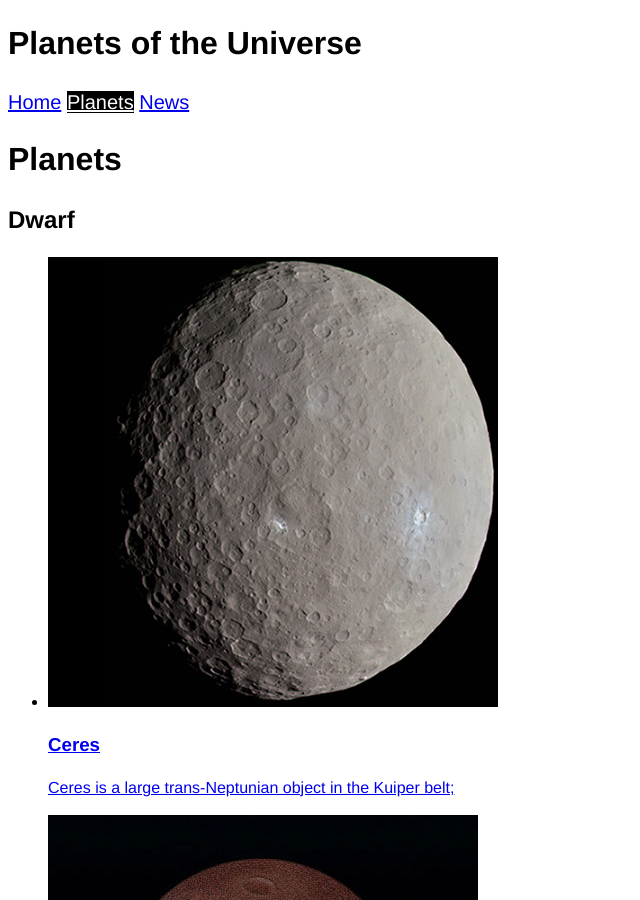
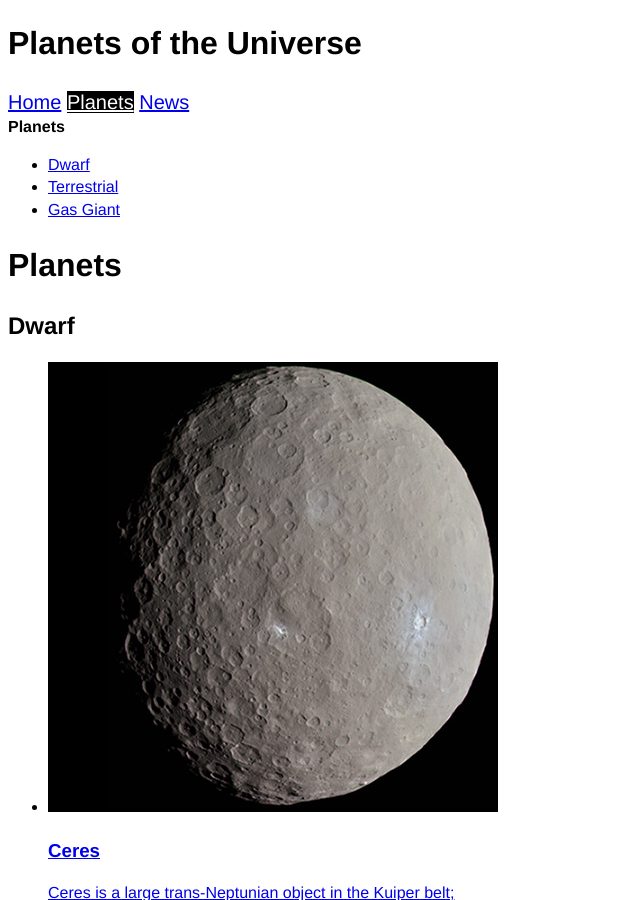
Before and after one commit to ricardo-valente/jekyll, a Jekyll site: the page built from planets/index.html, in a window 1280 px wide and 900 px high. Shown: the whole window, without its empty margins (0-640 px from the left). Built offline with Jekyll 4.4.1, drawn with Linux system fonts in a browser that asks for light colours; Markdown is read by kramdown in place of the engine named in the settings.

Commit message:
created planets layout & assigned to planet pages

```diff
--- a/_layouts/planet.html
+++ b/_layouts/planet.html
@@ -1,5 +1,5 @@
 ---
-layout: default
+layout: planets
 ---
 
 <h1>{{page.title}}</h1>
--- /dev/null
+++ b/_layouts/planets.html
@@ -0,0 +1,17 @@
+---
+layout: default
+---
+
+<strong>Planets</strong>
+
+<nav>
+<ul>
+	{% for planet in site.data.planet-types %}
+	<li>
+		<a href="{{site.baseurl}}/planets/{{planet.folder}}">{{planet.title}}</a>
+	</li>
+	{% endfor %}
+</ul>
+</nav>
+
+{{content}}
--- a/planets/dwarf/index.html
+++ b/planets/dwarf/index.html
@@ -1,5 +1,5 @@
 ---
-layout: default
+layout: planets
 ---
 
 <h1>Dwarf</h1>
--- a/planets/gas-giant/index.html
+++ b/planets/gas-giant/index.html
@@ -1,5 +1,5 @@
 ---
-layout: default
+layout: planets
 ---
 
 <h1>Gas Giant</h1>
--- a/planets/index.html
+++ b/planets/index.html
@@ -1,5 +1,5 @@
 ---
-layout: default
+layout: planets
 ---
 
 <h1>Planets</h1>
--- a/planets/terrestrial/index.html
+++ b/planets/terrestrial/index.html
@@ -1,5 +1,5 @@
 ---
-layout: default
+layout: planets
 ---
 
 <h1>Terrestrial</h1>
```
